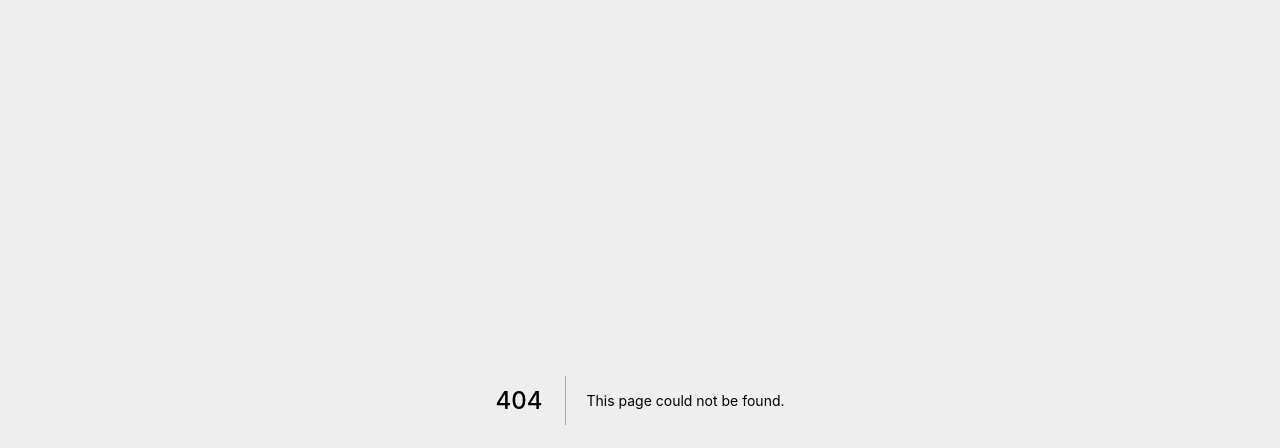
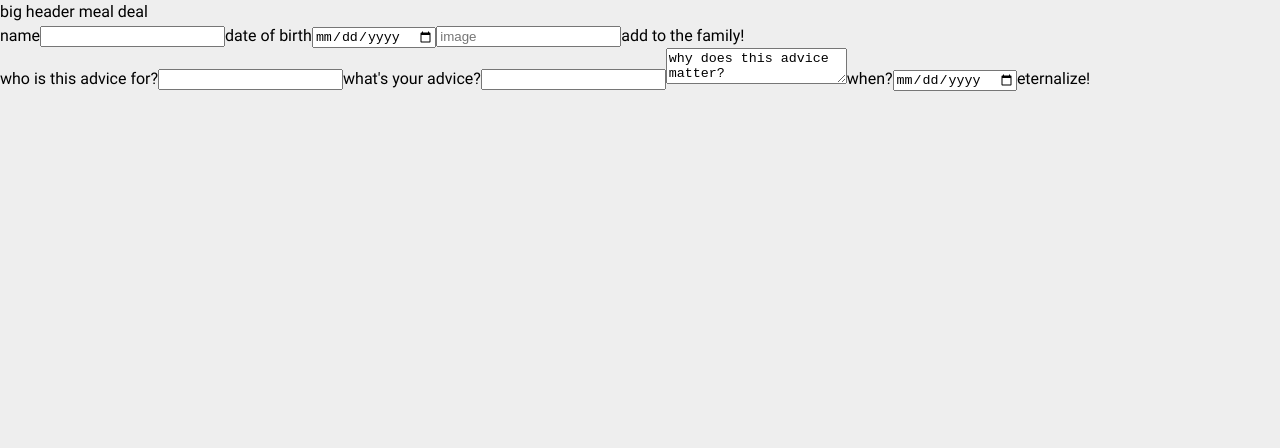
Before and after one commit to aretecode/konsilos, a Next.js app: page /add in a window 1280 px wide. Before the commit this address had no page. Shown: the top 448 px of the page. Built offline with nearby package versions, Linux system fonts and the light colour scheme; a web font is replaced by a local one.

Commit message:
pages: Add (init page for forms to add)
unstyled, with todo comments, just to have the fields we want to add for later

```diff
--- /dev/null
+++ b/pages/add.tsx
@@ -0,0 +1,53 @@
+/**
+ * @todo this file will not end up as a `page`
+ *       but for dev velocity, it's here for now
+ */
+import * as React from 'react'
+
+const AddAdvice = (props: {}) => {
+  return (
+    <form>
+      <label>
+        <span>who is this advice for?</span>
+        <input required title="populate from data" />
+      </label>
+      <label>
+        <span>what's your advice?</span>
+        <input required />
+      </label>
+      <textarea>why does this advice matter?</textarea>
+      <label>
+        <span>when?</span>
+        <input type="date" required />
+      </label>
+      <button type="submit">eternalize!</button>
+    </form>
+  )
+}
+
+const AddFamily = (props: {}) => {
+  return (
+    <form>
+      <label>
+        <span>name</span>
+        <input required />
+      </label>
+      <label>
+        <span>date of birth</span>
+        <input type="date"></input>
+      </label>
+      <input type="url" placeholder="image"></input>
+      <button type="submit">add to the family!</button>
+    </form>
+  )
+}
+
+export default () => {
+  return (
+    <>
+      <header>big header meal deal</header>
+      <AddFamily />
+      <AddAdvice />
+    </>
+  )
+}
```
